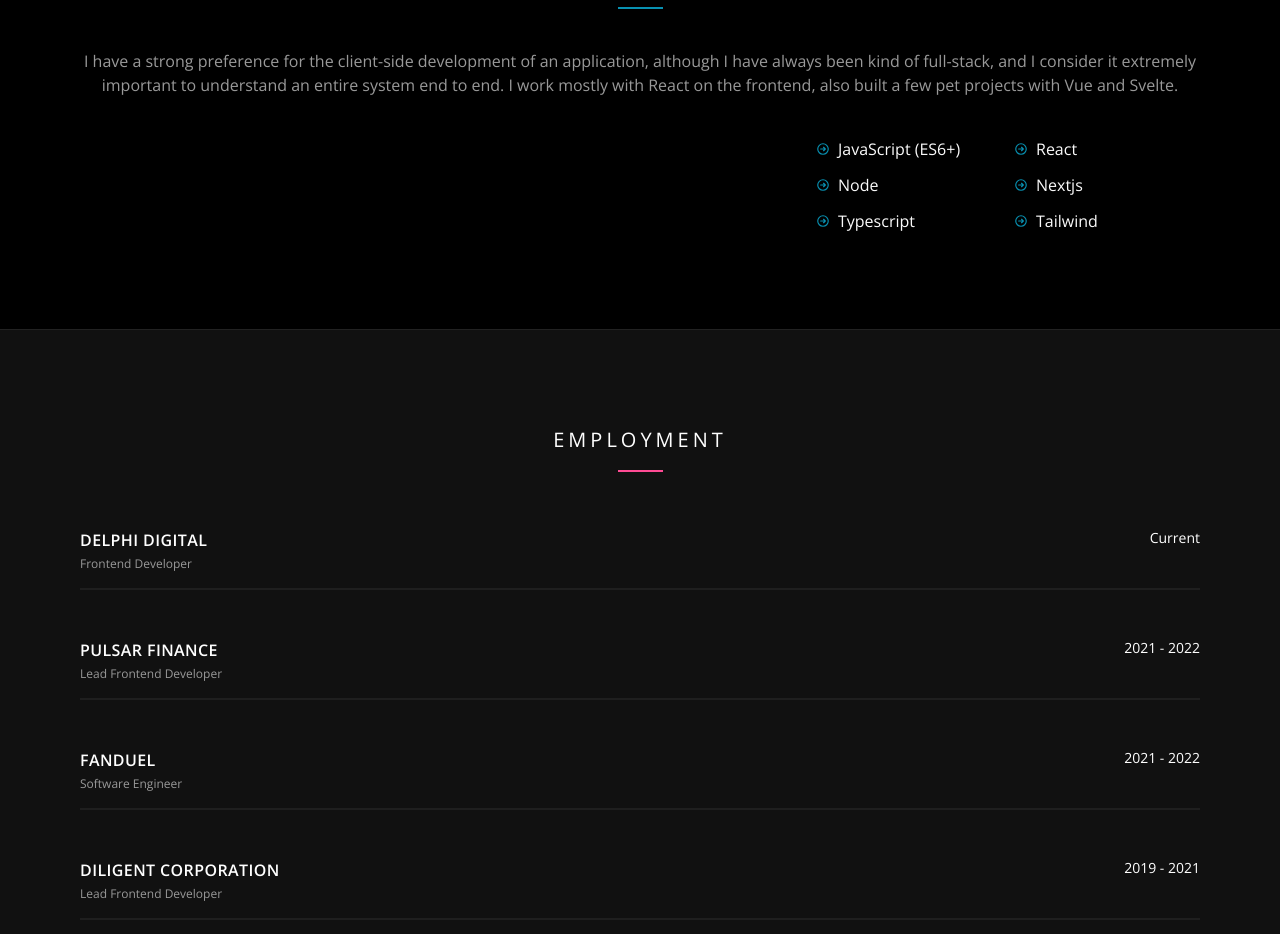
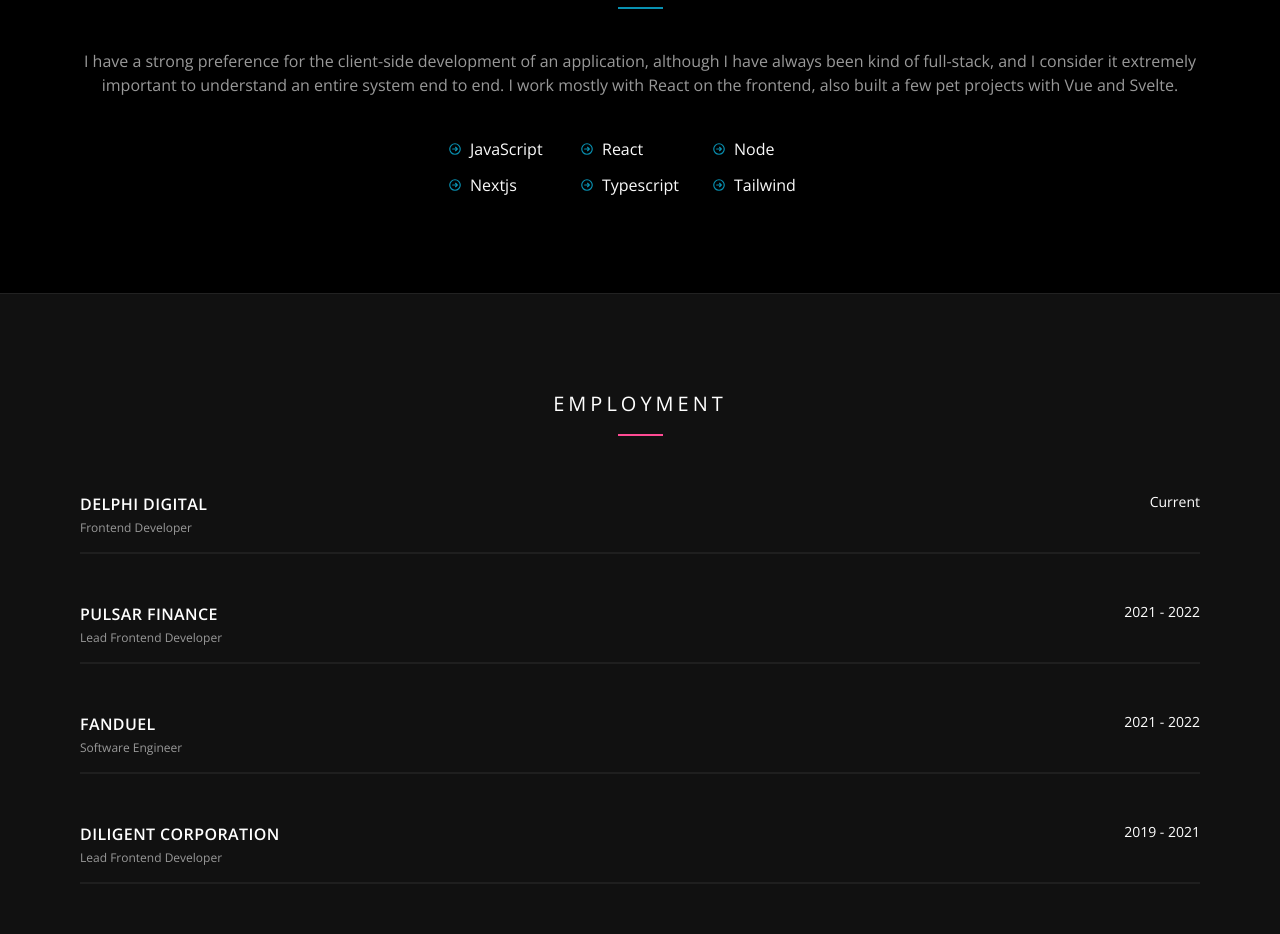
Before and after one commit to gustavomauricio/gmauricio-site, a Next.js app: page / in a window 1280 px wide. Shown: the part 1060-1994 px from the top of the page. Built offline with nearby package versions, Linux system fonts and the light colour scheme.

Commit message:
style: center skills list

```diff
--- a/pages/index.tsx
+++ b/pages/index.tsx
@@ -102,11 +102,11 @@
               to end. I work mostly with React on the frontend, also built a few
               pet projects with Vue and Svelte.
             </p>
-            <ul className="grid grid-cols-2 gap-3 max-w-sm mt-10 px-4 sm:px-0 ml-auto text-[#FAFAFA]">
+            <ul className="grid grid-cols-3 gap-3 max-w-sm mt-10 px-4 sm:px-0 mx-auto text-[#FAFAFA]">
               <li>
                 <div className="flex items-center gap-2">
                   <ArrowCircleRightIcon className="text-cyan-600" height={14} />
-                  JavaScript (ES6+)
+                  JavaScript
                 </div>
               </li>
               <li>
```
